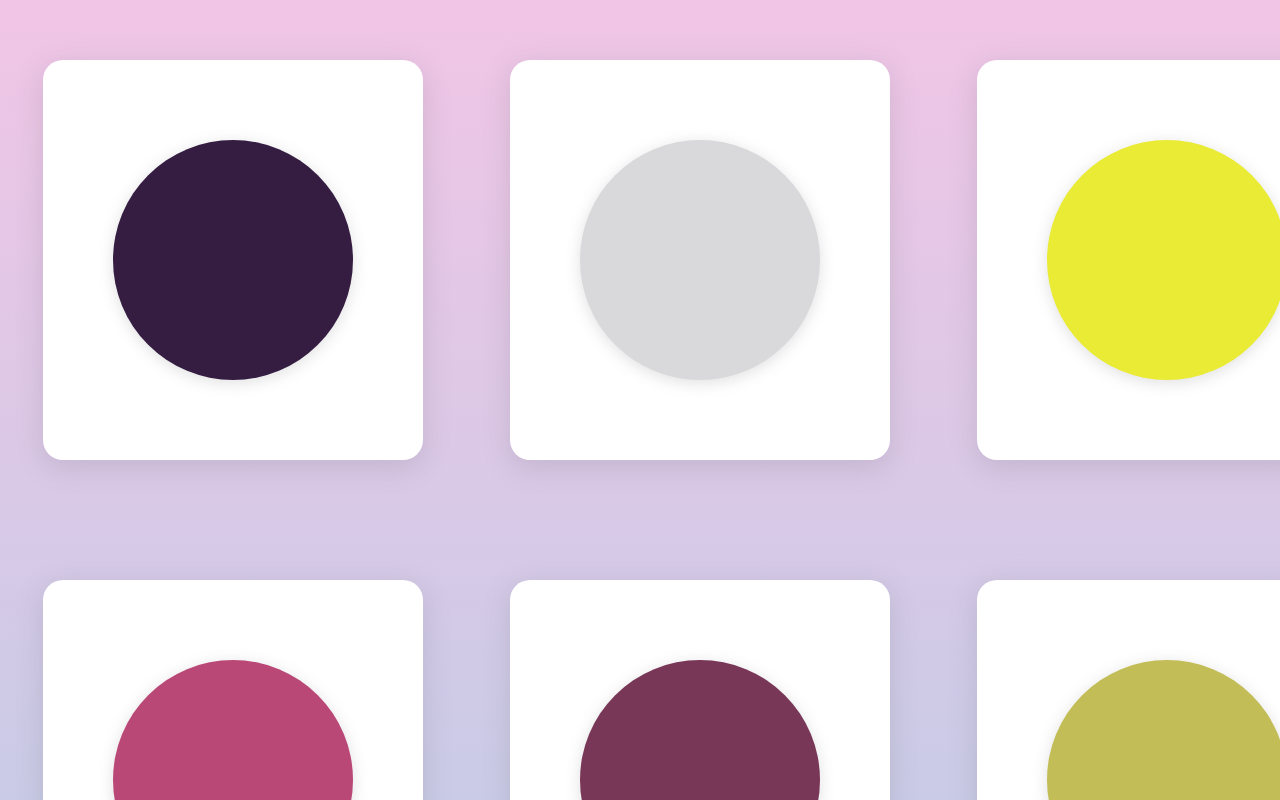
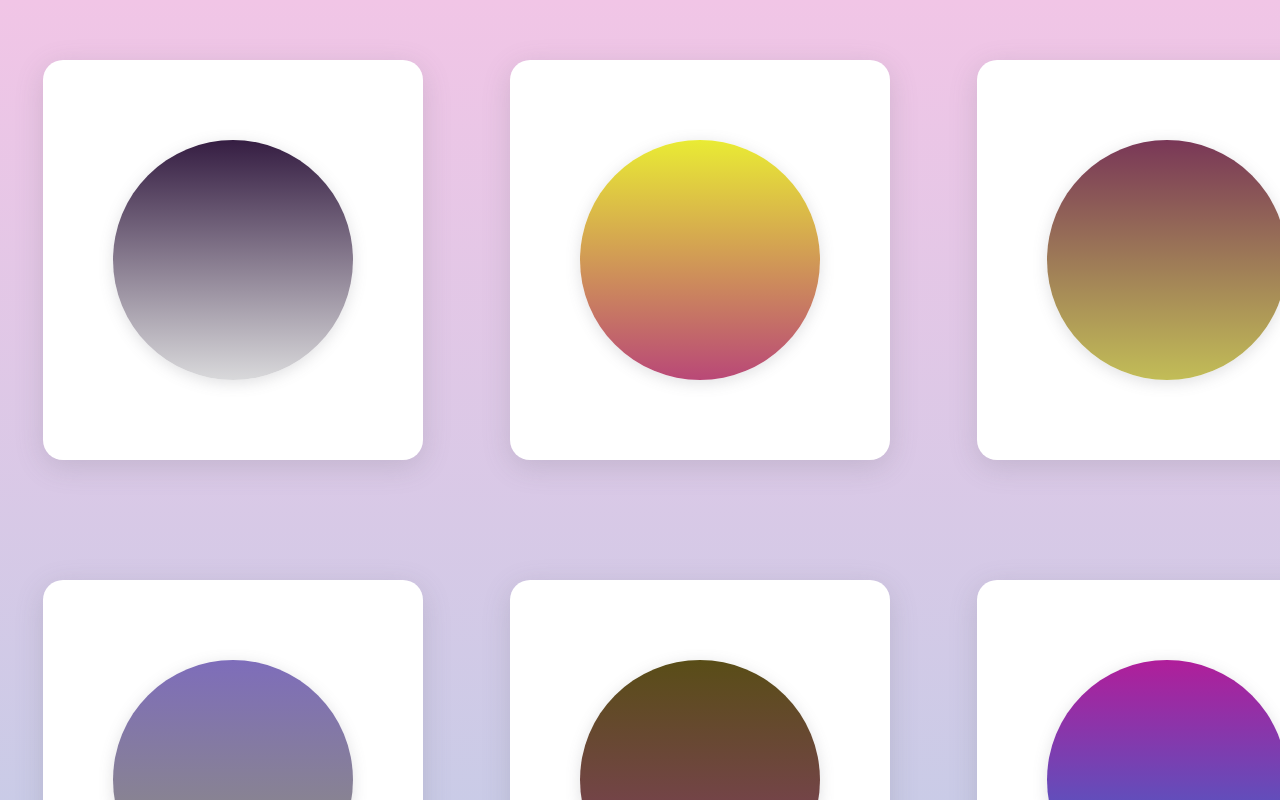
Before and after one commit to BadangGit/PPT-Project, a Vue app in the folder normal/: page /stars in a window 1280 px wide. Shown: the top 800 px of the page. Built offline with nearby package versions, Linux system fonts and the light colour scheme.

Commit message:
add random gradient

```diff
--- a/normal/src/components/cards/starCard.vue
+++ b/normal/src/components/cards/starCard.vue
@@ -8,14 +8,16 @@ function getRandomColor() {
   return "#" + randomColor;
 }
 
-let randomColor = getRandomColor();
+let randomColor = `${getRandomColor()}, ${getRandomColor()}`;
 </script>
 
 <template>
   <div class="starCard">
     <div
       class="starCardContent"
-      :style="{ backgroundColor: randomColor }"
+      :style="{
+        backgroundImage: `linear-gradient(${randomColor})`,
+      }"
     ></div>
   </div>
 </template>
```
